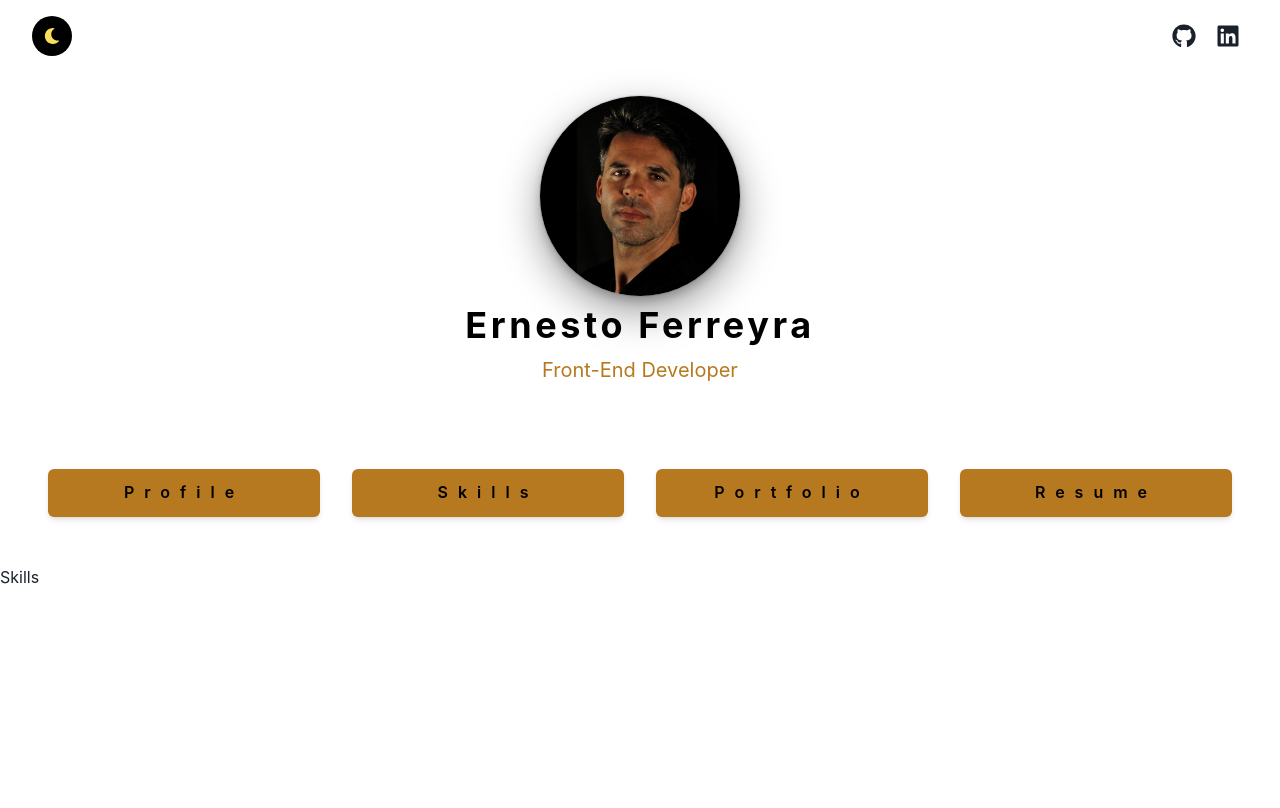
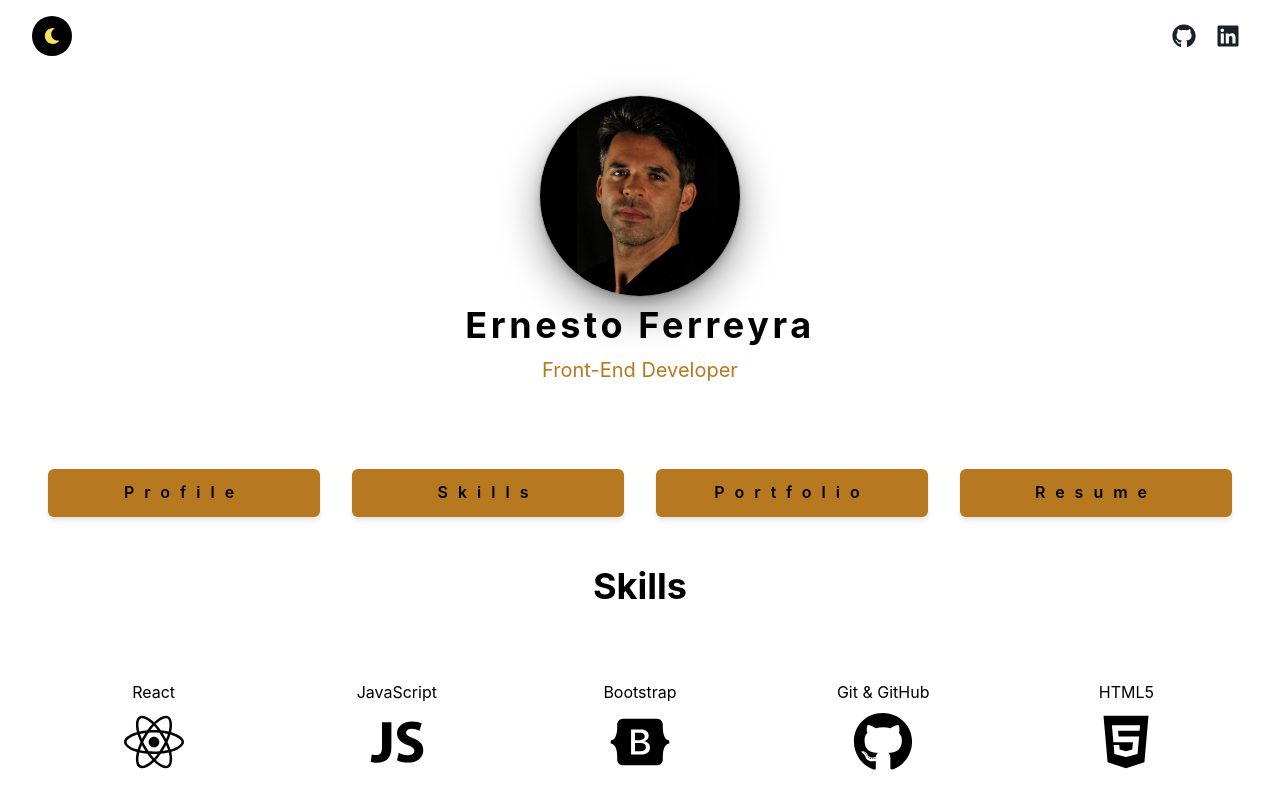
Before and after one commit to Ernesferre/Portfolio-1.0, a React (Create React App) app: page /skills in a window 1280 px wide. Shown: the top 808 px of the page. Built offline with nearby package versions, Linux system fonts and the light colour scheme.

Commit message:
creando seccion skills

```diff
--- a/src/components/Resume.js
+++ b/src/components/Resume.js
@@ -8,6 +8,7 @@ const Resume = () => {
             placeItems="center"
             mt={8}
             mb={4}
+
         >
             <Link
                 href="https://drive.google.com/file/d/1RpORj2yogxKt6sgouwdo1ORyxk4fWOCo/view?usp=sharing"
--- a/src/components/Skills.js
+++ b/src/components/Skills.js
@@ -1,10 +1,103 @@
 import React from 'react'
+import { Box, Heading, HStack, Flex, SimpleGrid, IconButton, Image, VStack, Text} from '@chakra-ui/react'
+import { FaReact, FaHtml5, FaGithub, FaBootstrap } from 'react-icons/fa'
+import { IoLogoJavascript } from 'react-icons/io';
+
 
 const Skills = () => {
     return (
-        <div>
-            Skills
-        </div>
+        <Box
+            textAlign="center"
+            mt={8}
+            mb={8}
+            bg="white"
+            m={2}
+
+        >
+            <Heading
+                color="black"
+                mb={6}
+            >
+                Skills
+            </Heading>
+
+            <SimpleGrid
+                columns={{ sm: 2, md: 5 }}
+                spacing="8"
+                p="10"
+                textAlign="center"
+                rounded="lg"
+            >
+                <VStack
+                    p="2"
+                    color="black"
+                >
+                    <Text>
+                        React
+                    </Text>
+
+                    <FaReact
+                        size={60}
+                    />
+                </VStack>
+
+                <VStack
+                    p="2"
+                    color="black"
+                >
+                    <Text>
+                        JavaScript
+                    </Text>
+
+                    <IoLogoJavascript
+                        size={60}
+                    />
+                </VStack>
+
+                <VStack
+                    p="2"
+                    color="black"
+                >
+                    <Text>
+                        Bootstrap
+                    </Text>
+
+                    <FaBootstrap
+                        size={60}
+                    />
+                </VStack>
+
+                <VStack
+                    p="2"
+                    color="black"
+                >
+                    <Text>
+                        Git & GitHub
+                    </Text>
+
+                    <FaGithub
+                        size={60}
+                    />
+                </VStack>
+
+                <VStack
+                    p="2"
+                    color="black"
+                >
+                    <Text>
+                        HTML5
+                    </Text>
+
+                    <FaHtml5
+                        size={60}
+                    />
+                </VStack>
+
+
+            </SimpleGrid>
+
+
+        </Box>
     )
 }
 
```
